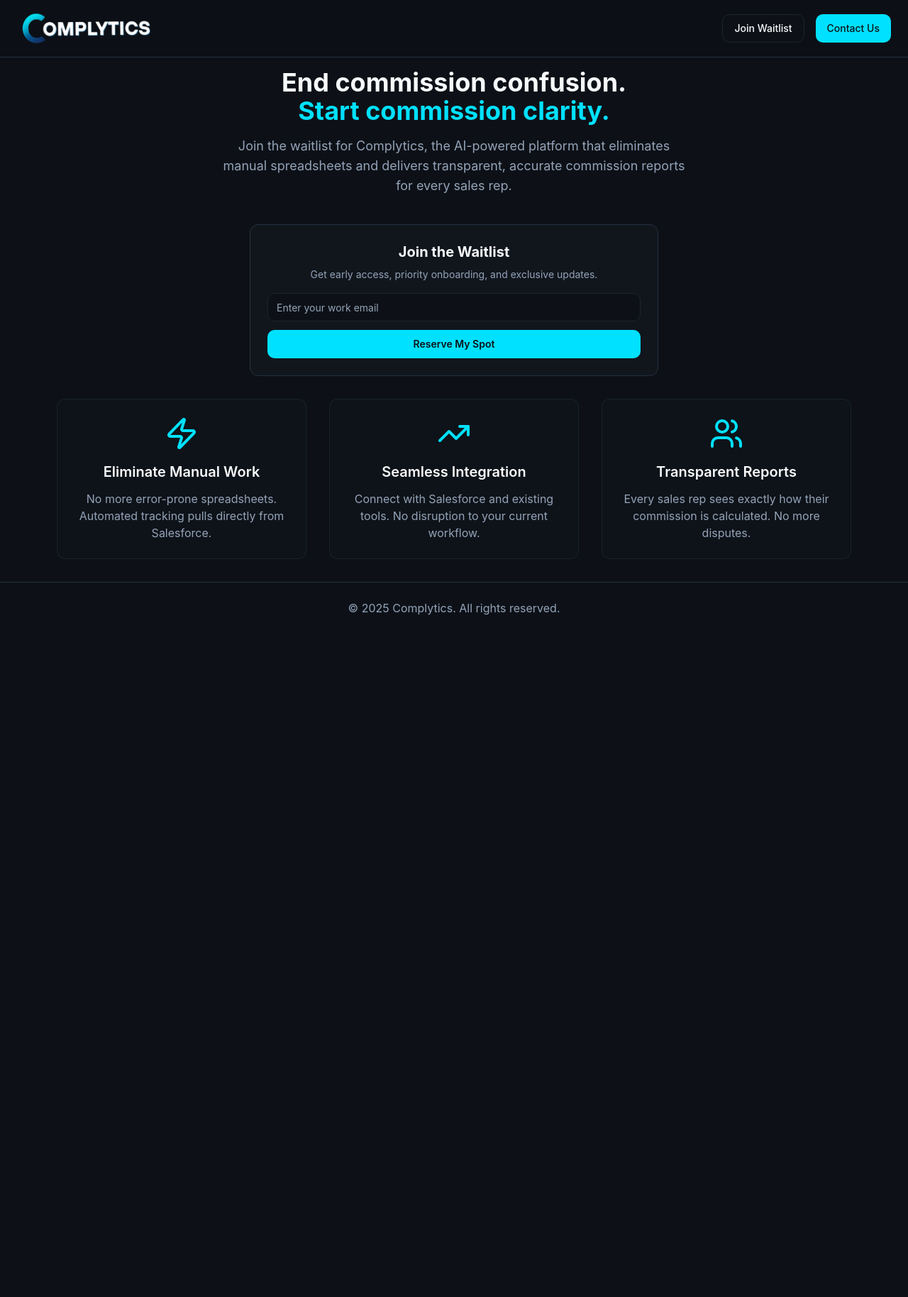
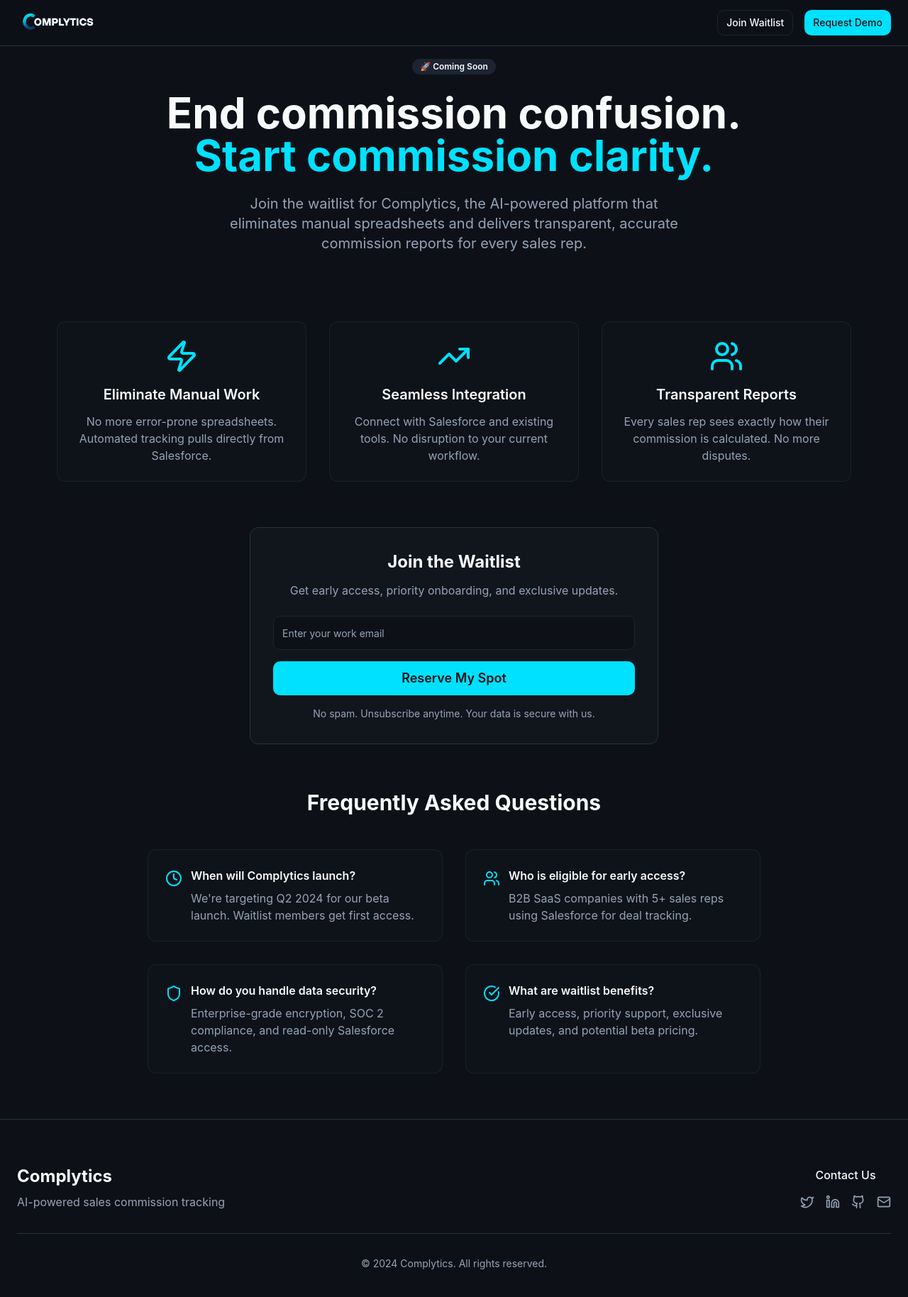
Before and after one commit to complytics-dev/complytics-ai-insights, a React (Vite) app: page /waitlist in a window 1280 px wide. Shown: the top 1828 px of the page at 71% size. Before the commit the page ends 893 px from the top, so only its background shows below. Built offline with nearby package versions, Linux system fonts and the light colour scheme; the HTML template or start-up script is replaced by a standard one.

Commit message:
Reverted to commit b12050950abb03182ff91b132bde54054e3cdadb

```diff
--- a/src/components/Features.tsx
+++ b/src/components/Features.tsx
@@ -13,9 +13,19 @@ export const Features = () => {
       description: "Seamlessly connects with your CRM to pull live revenue data, quotas, and deal information automatically."
     },
     {
+      icon: Calculator,
+      title: "Automated Calculations",
+      description: "Generates accurate commission payouts instantly, eliminating manual spreadsheet errors and saving hours of work."
+    },
+    {
       icon: BarChart3,
       title: "Intuitive Dashboards",
       description: "Clean, visual reports that sales reps and finance teams actually want to use, with drill-down capabilities."
+    },
+    {
+      icon: Shield,
+      title: "Audit Trail & Compliance",
+      description: "Complete transparency with detailed audit logs, ensuring compliance and building trust across your organization."
     },
     {
       icon: Zap,
@@ -25,14 +35,12 @@ export const Features = () => {
   ];
 
   return (
-    <section className="py-24 bg-background relative overflow-hidden">
-      {/* Background decoration */}
-      <div className="absolute inset-0 bg-grid-pattern opacity-5"></div>
+    <section className="py-24 bg-background">
       <div className="container mx-auto px-6">
         <div className="max-w-4xl mx-auto text-center mb-16">
           <h2 className="text-4xl lg:text-5xl font-bold text-foreground mb-6">
             Everything you need to{" "}
-            <span className="text-gradient bg-gradient-to-r from-primary to-accent bg-clip-text text-transparent" style={{textShadow: '0 0 20px hsl(var(--primary) / 0.8), 0 0 40px hsl(var(--primary) / 0.6), 0 0 60px hsl(var(--primary) / 0.4)'}}>
+            <span className="text-gradient bg-gradient-to-r from-primary to-accent bg-clip-text text-transparent">
               streamline commissions
             </span>
           </h2>
@@ -41,7 +49,7 @@ export const Features = () => {
           </p>
         </div>
 
-        <div className="grid md:grid-cols-2 lg:grid-cols-4 gap-8 max-w-6xl mx-auto">
+        <div className="grid md:grid-cols-2 lg:grid-cols-3 gap-8">
           {features.map((feature, index) => (
             <div
               key={feature.title}
--- a/src/components/Footer.tsx
+++ b/src/components/Footer.tsx
@@ -1,9 +1,62 @@
 import { Twitter, Linkedin, Github, Mail } from "lucide-react";
+
 export const Footer = () => {
   return (
     <footer className="bg-background border-t border-border">
-      <div className="container mx-auto px-4 py-6 text-center">
-        <p className="text-muted-foreground">© 2025 Complytics. All rights reserved.</p>
+      <div className="container mx-auto px-6 py-16">
+        <div className="flex flex-col md:flex-row justify-between items-center gap-8">
+          {/* Brand */}
+          <div className="text-center md:text-left">
+            <h3 className="text-2xl font-bold text-foreground mb-2">
+              Complytics
+            </h3>
+            <p className="text-muted-foreground">
+              AI-powered sales commission tracking
+            </p>
+          </div>
+
+          {/* Contact & Social Links */}
+          <div className="flex flex-col items-center gap-4">
+            <a
+              href="/contact"
+              className="text-foreground hover:text-primary transition-colors duration-300 font-medium"
+            >
+              Contact Us
+            </a>
+            <div className="flex items-center gap-4">
+              <a
+                href="#"
+                className="text-muted-foreground hover:text-foreground transition-colors duration-300"
+              >
+                <Twitter className="h-5 w-5" />
+              </a>
+              <a
+                href="#"
+                className="text-muted-foreground hover:text-foreground transition-colors duration-300"
+              >
+                <Linkedin className="h-5 w-5" />
+              </a>
+              <a
+                href="#"
+                className="text-muted-foreground hover:text-foreground transition-colors duration-300"
+              >
+                <Github className="h-5 w-5" />
+              </a>
+              <a
+                href="#"
+                className="text-muted-foreground hover:text-foreground transition-colors duration-300"
+              >
+                <Mail className="h-5 w-5" />
+              </a>
+            </div>
+          </div>
+        </div>
+
+        <div className="border-t border-border mt-8 pt-8 text-center">
+          <p className="text-muted-foreground text-sm">
+            © 2024 Complytics. All rights reserved.
+          </p>
+        </div>
       </div>
     </footer>
   );
--- a/src/components/Hero.tsx
+++ b/src/components/Hero.tsx
@@ -14,12 +14,16 @@ export const Hero = () => {
             {/* Content */}
             <div className="space-y-8">
               <div className="space-y-6">
-
+                <div className="inline-flex items-center px-4 py-2 bg-primary/10 text-primary rounded-full text-sm font-medium">
+                  <span className="w-2 h-2 bg-primary rounded-full mr-2 animate-pulse"></span>
+                  AI-Powered Commission Tracking
+                </div>
 
                 <h1 className="text-5xl lg:text-6xl xl:text-7xl font-bold text-foreground leading-tight">
-                  <span className="text-gradient bg-gradient-to-r from-primary to-accent bg-clip-text text-transparent" style={{textShadow: '0 0 20px hsl(var(--primary) / 0.8), 0 0 40px hsl(var(--primary) / 0.6), 0 0 60px hsl(var(--primary) / 0.4)'}}>AI-Powered</span>{" "}
-                  <span className="text-white">Automated Sales</span>{" "}
-                  <span className="text-white">Commissions</span>
+                  Automate Your{" "}
+                  <span className="text-gradient bg-gradient-to-r from-primary to-accent bg-clip-text text-transparent">
+                    Sales Commissions
+                  </span>
                 </h1>
 
                 <p className="text-xl text-muted-foreground leading-relaxed max-w-2xl">Eliminate spreadsheet chaos and manual errors. Complytics uses AI to parse complex compensation plans, sync real-time Salesforce data, and generate accurate payout reports within seconds.</p>
@@ -29,16 +33,32 @@ export const Hero = () => {
                 <Link to="/waitlist">
                   <Button size="lg" className="group bg-gradient-to-r from-primary to-accent hover:from-primary/90 hover:to-accent/90 text-white shadow-lg">
                     <Play className="mr-2 h-4 w-4" />
-                    Reserve Your Spot Today
+                    Join Waitlist - Early Access
                     <ArrowRight className="ml-2 h-4 w-4 transition-transform group-hover:translate-x-1" />
                   </Button>
                 </Link>
                 <Link to="/request-demo">
-
+                  <Button variant="outline" size="lg" className="group">
+                    Start Free Trial
+                    <ArrowRight className="ml-2 h-4 w-4 transition-transform group-hover:translate-x-1" />
+                  </Button>
                 </Link>
               </div>
 
-
+              <div className="flex items-center gap-8 text-sm text-muted-foreground">
+                <div className="flex items-center gap-2">
+                  <div className="w-2 h-2 bg-green-500 rounded-full"></div>
+                  No credit card required
+                </div>
+                <div className="flex items-center gap-2">
+                  <div className="w-2 h-2 bg-green-500 rounded-full"></div>
+                  Setup in minutes
+                </div>
+                <div className="flex items-center gap-2">
+                  <div className="w-2 h-2 bg-green-500 rounded-full"></div>
+                  Cancel anytime
+                </div>
+              </div>
             </div>
 
             {/* Product mockup */}
--- a/src/components/Navigation.tsx
+++ b/src/components/Navigation.tsx
@@ -9,13 +9,13 @@ export const Navigation = () => {
   const isActive = (path: string) => location.pathname === path;
   return <nav className="fixed top-0 left-0 right-0 z-50 bg-background/95 backdrop-blur-md border-b border-border">
       <div className="container mx-auto px-6">
-        <div className="flex items-center justify-between h-20">
+        <div className="flex items-center justify-between h-16">
           {/* Logo */}
           <Link to="/" className="flex items-center">
             <img
-              src="/lovable-uploads/8812b014-90c3-403e-ad17-889ac7a77595.png"
+              src="/lovable-uploads/a8acf721-c2ef-4633-b54c-cbd8db01e864.png"
               alt="Complytics Logo"
-              className="h-16 w-auto flex items-center"
+              className="h-10 w-auto"
             />
           </Link>
 
@@ -29,13 +29,13 @@ export const Navigation = () => {
           {/* Desktop CTA */}
           <div className="hidden md:flex items-center space-x-4">
             <Link to="/waitlist">
-              <Button variant="outline">
+              <Button variant="outline" size="sm">
                 Join Waitlist
               </Button>
             </Link>
             <Link to="/request-demo">
-              <Button>
-                Contact Us
+              <Button size="sm">
+                Request Demo
               </Button>
             </Link>
           </div>
@@ -54,13 +54,13 @@ export const Navigation = () => {
                 </Link>)}
               <div className="flex flex-col space-y-2 pt-4">
                 <Link to="/waitlist">
-                  <Button variant="outline" className="w-full">
+                  <Button variant="outline" size="sm" className="w-full">
                     Join Waitlist
                   </Button>
                 </Link>
                 <Link to="/request-demo">
-                  <Button className="w-full">
-                    Contact Us
+                  <Button size="sm" className="w-full">
+                    Request Demo
                   </Button>
                 </Link>
               </div>
--- a/src/pages/RequestDemo.tsx
+++ b/src/pages/RequestDemo.tsx
@@ -1,23 +1,21 @@
-import { Navigation } from "@/components/Navigation";
-import { Footer } from "@/components/Footer";
 import { Button } from "@/components/ui/button";
 import { Input } from "@/components/ui/input";
 import { Textarea } from "@/components/ui/textarea";
 import { Label } from "@/components/ui/label";
 import { Select, SelectContent, SelectItem, SelectTrigger, SelectValue } from "@/components/ui/select";
 import { CheckCircle } from "lucide-react";
+
 export default function RequestDemo() {
-  return <div className="min-h-screen">
-      <Navigation />
-      <div className="bg-background pt-24 pb-10">
+  return (
+    <div className="min-h-screen bg-background py-20">
       <div className="container mx-auto px-6">
         <div className="max-w-2xl mx-auto">
           <div className="text-center mb-12">
             <h1 className="text-4xl lg:text-5xl font-bold mb-6">
-              Get in touch with us
+              Ready to simplify commissions?
             </h1>
             <p className="text-xl text-muted-foreground">
-              Have questions about Complytics? Want to learn more about how we can help streamline your commission process? We'd love to hear from you.
+              Book a personalized demo to see how Complytics eliminates commission chaos for your team. No sales pitch - just a real walkthrough tailored to your needs.
             </p>
           </div>
 
@@ -72,20 +70,28 @@ export default function RequestDemo() {
               </div>
 
               <div className="space-y-2">
-                <Label htmlFor="message">How can we help you? *</Label>
-                <Textarea id="message" placeholder="Tell us about your questions, challenges, or what you'd like to learn more about..." rows={4} required />
+                <Label htmlFor="message">Message (Optional)</Label>
+                <Textarea
+                  id="message"
+                  placeholder="Tell us about your current commission process and any specific challenges you're facing..."
+                  rows={4}
+                />
               </div>
 
               <Button type="submit" className="w-full group text-lg py-6">
-                Send Message
+                Request Demo
                 <CheckCircle className="ml-2 w-5 h-5 group-hover:scale-110 transition-transform" />
               </Button>
             </form>
 
-
+            <div className="mt-8 p-4 bg-muted/50 rounded-lg">
+              <p className="text-sm text-muted-foreground text-center">
+                <span className="font-medium">What to expect:</span> 30-minute personalized demo • See real data flows • Q&A with our team • No sales pressure
+              </p>
+            </div>
           </div>
 
-          <div className="text-center mt-6">
+          <div className="text-center mt-8">
             <p className="text-muted-foreground">
               Prefer to email us? Reach out at{" "}
               <a href="mailto:hello@complytics.com" className="text-primary hover:underline">
@@ -96,6 +102,5 @@ export default function RequestDemo() {
         </div>
       </div>
     </div>
-    <Footer />
-    </div>;
+  );
 }
--- a/src/pages/Waitlist.tsx
+++ b/src/pages/Waitlist.tsx
@@ -6,17 +6,21 @@ import { Input } from '@/components/ui/input';
 import { Card, CardContent } from '@/components/ui/card';
 import { Badge } from '@/components/ui/badge';
 import { CheckCircle, Clock, Shield, Users, Zap, TrendingUp } from 'lucide-react';
+
 const Waitlist = () => {
   const [email, setEmail] = useState('');
   const [isSubmitted, setIsSubmitted] = useState(false);
+
   const handleSubmit = (e: React.FormEvent) => {
     e.preventDefault();
     if (email) {
       setIsSubmitted(true);
     }
   };
+
   if (isSubmitted) {
-    return <div className="min-h-screen bg-background">
+    return (
+      <div className="min-h-screen bg-background">
         <Navigation />
         <div className="pt-20 pb-16">
           <div className="container mx-auto px-4 max-w-2xl text-center">
@@ -27,58 +31,42 @@ const Waitlist = () => {
                 Thank you for your interest in Complytics. Your spot on the waitlist is reserved,
                 and you'll be among the first to experience automated commission tracking.
               </p>
-
+              <Badge variant="secondary" className="px-4 py-2">
+                Early Access Confirmed
+              </Badge>
             </div>
           </div>
         </div>
         <Footer />
-      </div>;
+      </div>
+    );
   }
-  return <div className="min-h-screen bg-background">
+
+  return (
+    <div className="min-h-screen bg-background">
       <Navigation />
 
       {/* Hero Section */}
-      <section className="pt-20 pb-4">
+      <section className="pt-20 pb-16">
         <div className="container mx-auto px-4 max-w-4xl text-center">
-
-          <h1 className="text-3xl md:text-4xl font-bold mb-4 mt-4">
+          <Badge variant="secondary" className="mb-6">
+            🚀 Coming Soon
+          </Badge>
+          <h1 className="text-4xl md:text-6xl font-bold mb-6">
             End commission confusion.
             <span className="text-primary block">Start commission clarity.</span>
           </h1>
-          <p className="text-lg text-muted-foreground mb-6 max-w-2xl mx-auto">
+          <p className="text-xl text-muted-foreground mb-8 max-w-2xl mx-auto">
             Join the waitlist for Complytics, the AI-powered platform that eliminates manual
             spreadsheets and delivers transparent, accurate commission reports for every sales rep.
           </p>
         </div>
       </section>
 
-      {/* Waitlist Form */}
-      <section className="pb-8">
+      {/* Benefits Grid */}
+      <section className="pb-16">
         <div className="container mx-auto px-4 max-w-6xl">
-          <div className="max-w-xl mx-auto mb-8">
-            <Card className="bg-card border-border">
-              <CardContent className="p-6">
-                <div className="text-center mb-4">
-                  <h2 className="text-xl font-bold mb-2">Join the Waitlist</h2>
-                  <p className="text-sm text-muted-foreground">
-                    Get early access, priority onboarding, and exclusive updates.
-                  </p>
-                </div>
-
-                <form onSubmit={handleSubmit} className="space-y-3">
-                  <Input type="email" placeholder="Enter your work email" value={email} onChange={e => setEmail(e.target.value)} required className="h-10" />
-                  <Button type="submit" className="w-full h-10 font-semibold">
-                    Reserve My Spot
-                  </Button>
-                </form>
-
-
-              </CardContent>
-            </Card>
-          </div>
-
-          {/* Benefits Grid */}
-          <div className="grid md:grid-cols-3 gap-8">
+          <div className="grid md:grid-cols-3 gap-8 mb-16">
             <Card className="bg-card/50 border-border/50">
               <CardContent className="p-6 text-center">
                 <Zap className="h-12 w-12 text-primary mx-auto mb-4" />
@@ -109,10 +97,109 @@ const Waitlist = () => {
               </CardContent>
             </Card>
           </div>
+
+          {/* Waitlist Form */}
+          <div className="max-w-xl mx-auto">
+            <Card className="bg-card border-border">
+              <CardContent className="p-8">
+                <div className="text-center mb-6">
+                  <h2 className="text-2xl font-bold mb-3">Join the Waitlist</h2>
+                  <p className="text-muted-foreground">
+                    Get early access, priority onboarding, and exclusive updates.
+                  </p>
+                </div>
+
+                <form onSubmit={handleSubmit} className="space-y-4">
+                  <Input
+                    type="email"
+                    placeholder="Enter your work email"
+                    value={email}
+                    onChange={(e) => setEmail(e.target.value)}
+                    required
+                    className="h-12 text-lg"
+                  />
+                  <Button type="submit" className="w-full h-12 text-lg font-semibold">
+                    Reserve My Spot
+                  </Button>
+                </form>
+
+                <p className="text-sm text-muted-foreground text-center mt-4">
+                  No spam. Unsubscribe anytime. Your data is secure with us.
+                </p>
+              </CardContent>
+            </Card>
+          </div>
+        </div>
+      </section>
+
+      {/* FAQ Section */}
+      <section className="pb-16">
+        <div className="container mx-auto px-4 max-w-4xl">
+          <h2 className="text-3xl font-bold text-center mb-12">Frequently Asked Questions</h2>
+
+          <div className="grid md:grid-cols-2 gap-8">
+            <Card className="bg-card/50 border-border/50">
+              <CardContent className="p-6">
+                <div className="flex items-start space-x-3">
+                  <Clock className="h-6 w-6 text-primary mt-1 flex-shrink-0" />
+                  <div>
+                    <h3 className="font-semibold mb-2">When will Complytics launch?</h3>
+                    <p className="text-muted-foreground">
+                      We're targeting Q2 2024 for our beta launch. Waitlist members get first access.
+                    </p>
+                  </div>
+                </div>
+              </CardContent>
+            </Card>
+
+            <Card className="bg-card/50 border-border/50">
+              <CardContent className="p-6">
+                <div className="flex items-start space-x-3">
+                  <Users className="h-6 w-6 text-primary mt-1 flex-shrink-0" />
+                  <div>
+                    <h3 className="font-semibold mb-2">Who is eligible for early access?</h3>
+                    <p className="text-muted-foreground">
+                      B2B SaaS companies with 5+ sales reps using Salesforce for deal tracking.
+                    </p>
+                  </div>
+                </div>
+              </CardContent>
+            </Card>
+
+            <Card className="bg-card/50 border-border/50">
+              <CardContent className="p-6">
+                <div className="flex items-start space-x-3">
+                  <Shield className="h-6 w-6 text-primary mt-1 flex-shrink-0" />
+                  <div>
+                    <h3 className="font-semibold mb-2">How do you handle data security?</h3>
+                    <p className="text-muted-foreground">
+                      Enterprise-grade encryption, SOC 2 compliance, and read-only Salesforce access.
+                    </p>
+                  </div>
+                </div>
+              </CardContent>
+            </Card>
+
+            <Card className="bg-card/50 border-border/50">
+              <CardContent className="p-6">
+                <div className="flex items-start space-x-3">
+                  <CheckCircle className="h-6 w-6 text-primary mt-1 flex-shrink-0" />
+                  <div>
+                    <h3 className="font-semibold mb-2">What are waitlist benefits?</h3>
+                    <p className="text-muted-foreground">
+                      Early access, priority support, exclusive updates, and potential beta pricing.
+                    </p>
+                  </div>
+                </div>
+              </CardContent>
+            </Card>
+          </div>
         </div>
       </section>
 
       <Footer />
-    </div>;
+    </div>
+  );
 };
+
 export default Waitlist;
```
Also changed, not shown: src/components/CTA.tsx (+44 -12 lines), public/lovable-uploads/8812b014-90c3-403e-ad17-889ac7a77595.png (deleted).
